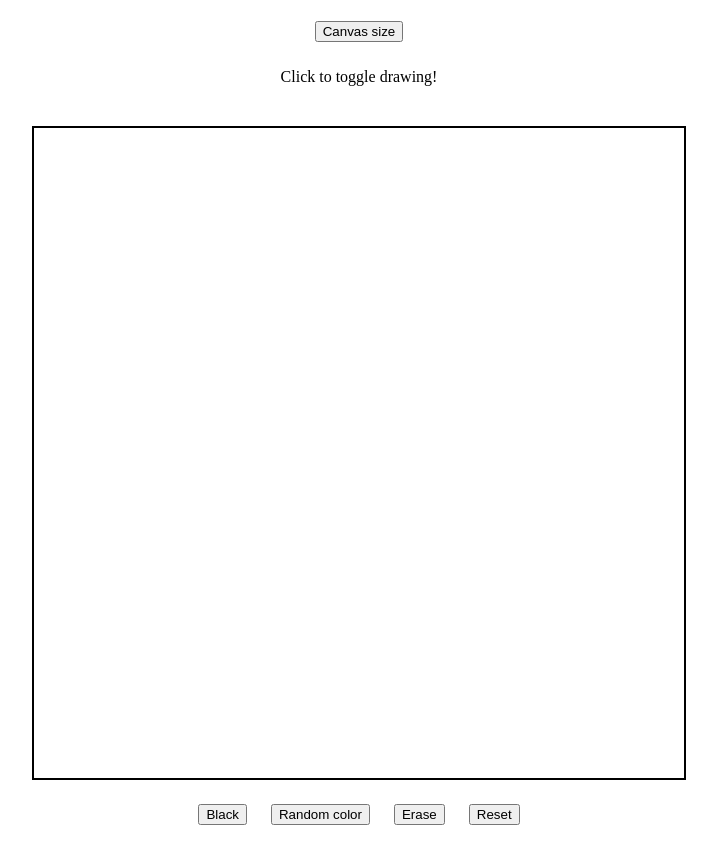
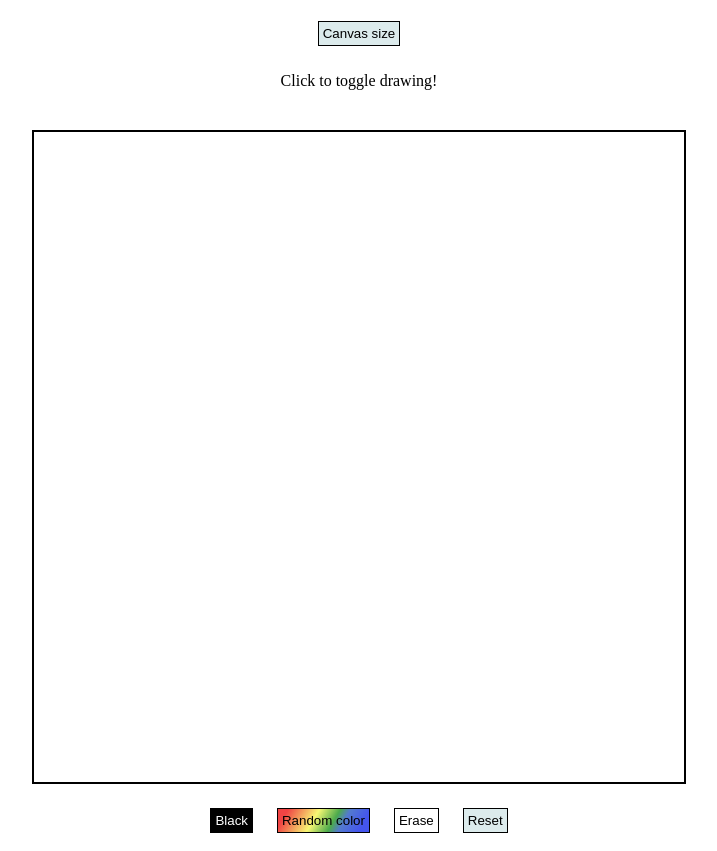
Before and after one commit to octronnnnnn/Etch-a-Sketch, a plain HTML site: page index.html in a window 1280 px wide. Shown: the part 72-923 px from the top of the page, without its empty margins (281-998 px from the left). Drawn offline with Linux system fonts and the light colour scheme.

Commit message:
added color to buttons

```diff
--- a/style.css
+++ b/style.css
@@ -18,6 +18,22 @@ h1 {
 
 button {
     margin-bottom: 10px;
+    padding: 4px;
+    border: 1px solid black;
+    background-color: rgb(220, 235, 236);
+}
+
+#black {
+    background-color: black;
+    color: white;
+}
+
+#randomColor {
+    background: linear-gradient(-60deg, rgb(68, 85, 238) 10%, rgb(83, 122, 206) 30%, rgb(76, 170, 76) 40%, rgb(247, 247, 115) 60%, rgb(240, 68, 68) 90%);
+}
+
+#erase {
+    background-color: white;
 }
 
 #buttonContainer {
```
